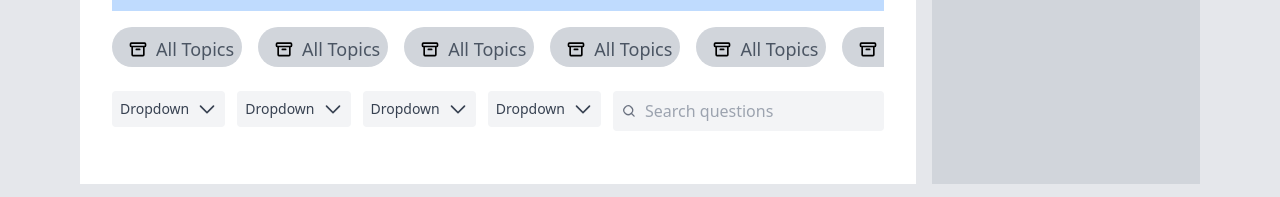
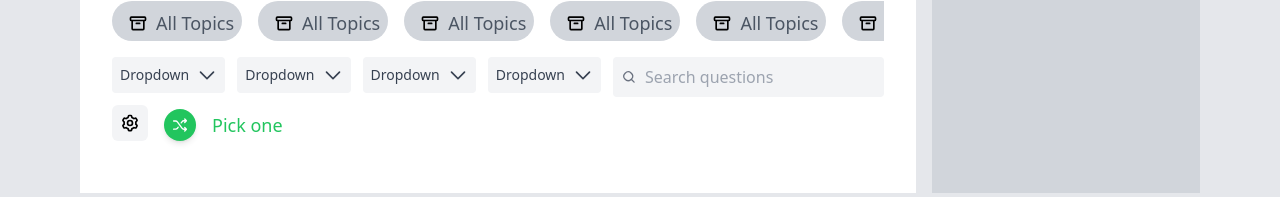
Before and after one commit to ShivankMahor/leetcode-lite, a React (Create React App) app in the folder frontend/: page /problem in a window 1280 px wide. Shown: the part 600-797 px from the top of the page. Built offline with nearby package versions, Linux system fonts and the light colour scheme.

Commit message:
problem section updated

```diff
--- a/frontend/src/components/problems.jsx
+++ b/frontend/src/components/problems.jsx
@@ -89,7 +89,54 @@
                                         className="outline-none ml-2 flex-grow bg-gray-100"
                                         autoComplete="off"
                                     />
-                            </div></div>
+                                </div>
+                            </div>
+                            <div className="relative inline-bolck">
+                                <button
+                                    type="button"
+                                    className="flex items-center p-2 rounded-md bg-gray-100 text-white"
+                                >
+                                    <svg
+                                        xmlns="http://www.w3.org/2000/svg"
+                                        viewBox="0 0 24 24"
+                                        width="1em"
+                                        height="1em"
+                                        fill="gray-600"
+                                        className="pointer-events-none h-5 w-5"
+                                        aria-hidden="true"
+                                    >
+                                        <path
+                                            fillRule="evenodd"
+                                            d="M7.174 5.619a8.064 8.064 0 011.635-.946l.29-1.158A2 2 0 0111.039 2h1.922a2 2 0 011.94 1.515l.29 1.158c.584.252 1.132.57 1.635.946l1.15-.329a2 2 0 012.282.923l.961 1.665a2 2 0 01-.342 2.437l-.86.832a8.151 8.151 0 010 1.888l.86.83a2 2 0 01.342 2.438l-.96 1.665a2 2 0 01-2.283.923l-1.15-.329a8.063 8.063 0 01-1.635.946l-.29 1.158a2 2 0 01-1.94 1.515H11.04a2 2 0 01-1.94-1.515l-.29-1.158a8.064 8.064 0 01-1.635-.946l-1.15.329a2 2 0 01-2.282-.923l-.961-1.665a2 2 0 01.342-2.437l.86-.831a8.158 8.158 0 010-1.889l-.86-.83a2 2 0 01-.342-2.438l.96-1.665a2 2 0 012.283-.923l1.15.329zm-1.7 1.594l-.961 1.665 1.57 1.518-.114.982a6.157 6.157 0 000 1.425l.114.982-1.57 1.518.96 1.665 2.104-.601.794.593c.38.284.793.523 1.23.711l.908.392.53 2.118h1.922l.53-2.118.909-.392a6.07 6.07 0 001.23-.711l.793-.593 2.103.601.961-1.665-1.57-1.518.114-.982a6.172 6.172 0 000-1.425l-.114-.982 1.57-1.518-.96-1.665-2.104.601-.794-.593a6.067 6.067 0 00-1.23-.71l-.908-.392L12.96 4H11.04l-.53 2.119-.909.391a6.064 6.064 0 00-1.23.711l-.793.593-2.103-.601zM12 16a4 4 0 100-8 4 4 0 000 8zm0-2a2 2 0 110-4 2 2 0 010 4z"
+                                            clipRule="evenodd"
+                                        ></path>
+                                    </svg>
+                                </button>
+                            </div>
+                            <div className="relative flex-1">
+                                <div className="flex items-center rounded p-2 pt-1">
+                                    <span className="rounded-full bg-green-500 p-2 flex justify-center content-center h-8 w-8 shadow-md">
+                                        <svg
+                                            xmlns="http://www.w3.org/2000/svg"
+                                            viewBox="0 0 24 24"
+                                            width="1em"
+                                            height="1em"
+                                            fill="none"
+                                            stroke="currentColor"
+                                            className="h-18 w-18 text-white"
+
+                                        >
+                                            <path
+                                                strokeLinecap="round"
+                                                strokeLinejoin="round"
+                                                strokeWidth="2"
+                                                d="M2.398 18.296H5.38a3.6 3.6 0 002.93-1.508l1.023-1.433m11.522-9.71h-2.98a3.6 3.6 0 00-2.93 1.507l-1.146 1.603m5.298-5.747l2.502 2.636-2.502 2.637m0 7.438l2.502 2.636-2.502 2.637M2.398 6.052H5.38a3.6 3.6 0 012.93 1.507l6.635 9.289a3.6 3.6 0 002.93 1.507h2.98"
+                                            ></path>
+                                        </svg>
+                                    </span>
+                                    <span className="ml-2 text-green-500 text-lg pl-2">Pick one</span>
+                                </div>
+                            </div>
                         </div>
                     </div>
                 </div>
```
Lines whose indentation alone changed are shown as unchanged.
